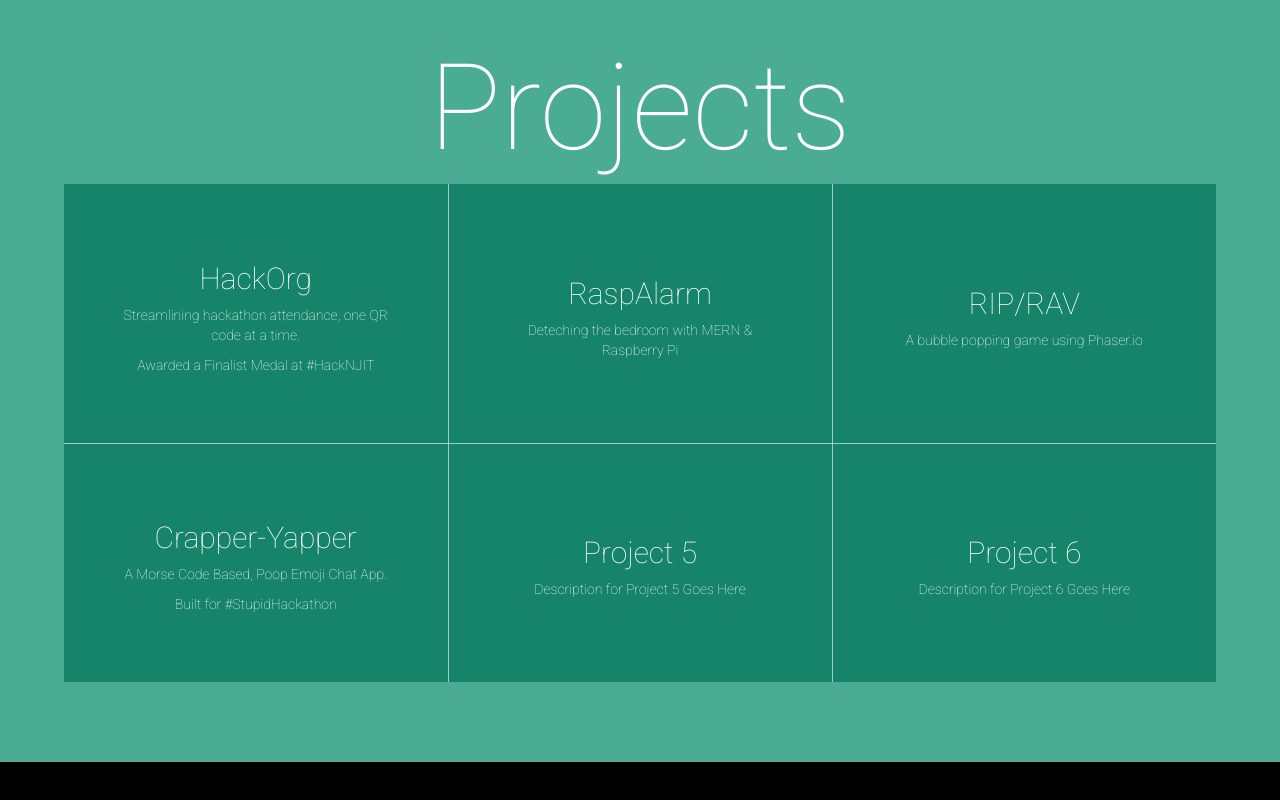
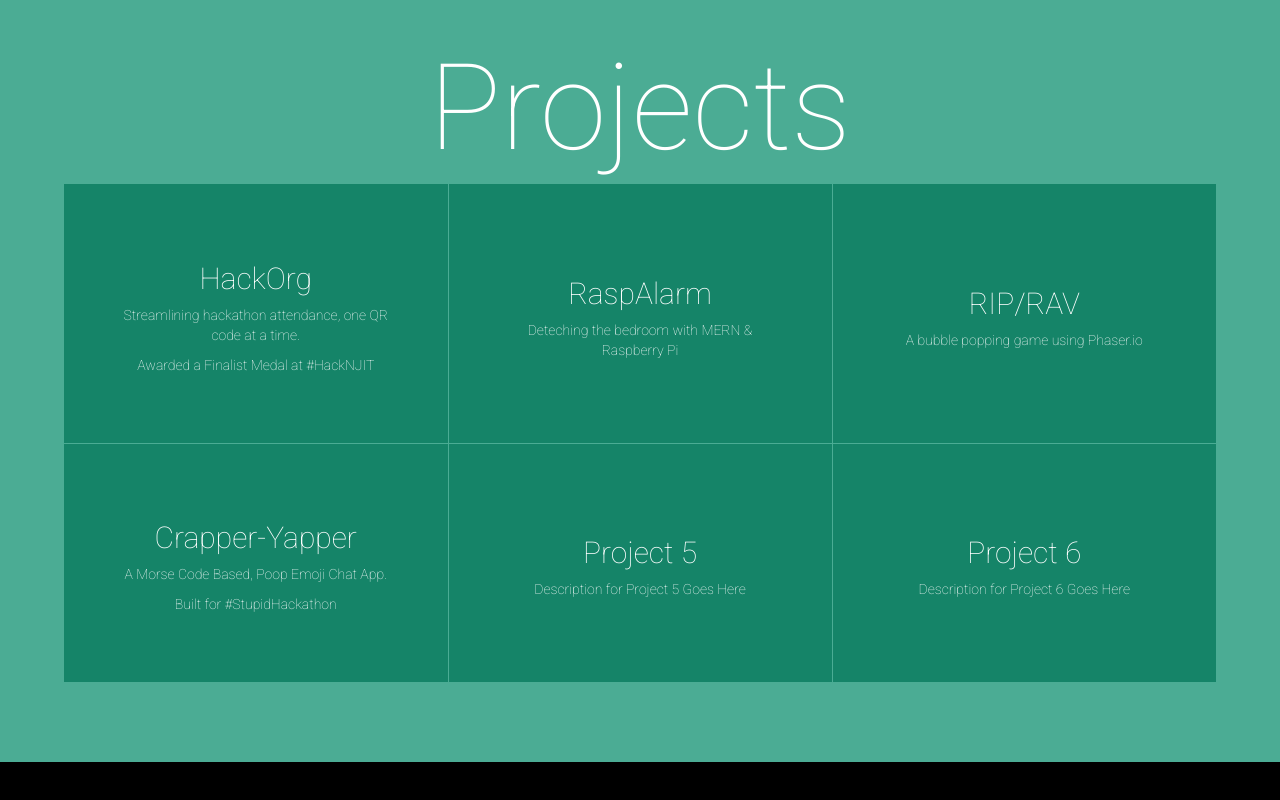
Before and after one commit to sfreeman422/PersonalPage, a React app: page / in a window 1280 px wide. Shown: the part 1638-2438 px from the top of the page. Built offline with nearby package versions, Linux system fonts and the light colour scheme.

Commit message:
Adjusted border of the table cells to match the background of the projects div

```diff
--- a/public/css/style.css
+++ b/public/css/style.css
@@ -55,10 +55,10 @@
 	#project1{
 		background-color: #158468;
 		border-right-style: solid;
-		border-right-color: rgba(255, 255, 255, 0.6);
+		border-right-color: #4BAC94;
 		border-right-width: 1px;
 		border-bottom-style: solid;
-		border-bottom-color: rgba(255, 255, 255, 0.6);
+		border-bottom-color: #4BAC94;
 		border-bottom-width: 1px;
 	}
 	#project1:hover{
@@ -67,10 +67,10 @@
 	#project2{
 		background-color: #158468;
 		border-right-style: solid;
-		border-right-color: rgba(255, 255, 255, 0.6);
+		border-right-color: #4BAC94;
 		border-right-width: 1px;
 		border-bottom-style: solid;
-		border-bottom-color: rgba(255, 255, 255, 0.6);
+		border-bottom-color: #4BAC94;
 		border-bottom-width: 1px;
 	}
 	#project2:hover{
@@ -79,7 +79,7 @@
 	#project3{
 		background-color: #158468;
 		border-bottom-style: solid;
-		border-bottom-color: rgba(255, 255, 255, 0.6);
+		border-bottom-color: #4BAC94;
 		border-bottom-width: 1px;
 	}
 	#project3:hover{
@@ -88,7 +88,7 @@
 	#project4{
 		background-color: #158468;
 		border-right-style: solid;
-		border-right-color: rgba(255, 255, 255, 0.6);
+		border-right-color: #4BAC94;
 		border-right-width: 1px;
 	}
 	#project4:hover{
@@ -97,7 +97,7 @@
 	#project5{
 		background-color: #158468;
 		border-right-style: solid;
-		border-right-color: rgba(255, 255, 255, 0.6);
+		border-right-color: #4BAC94;
 		border-right-width: 1px;
 	}
 	#project5:hover{
```
